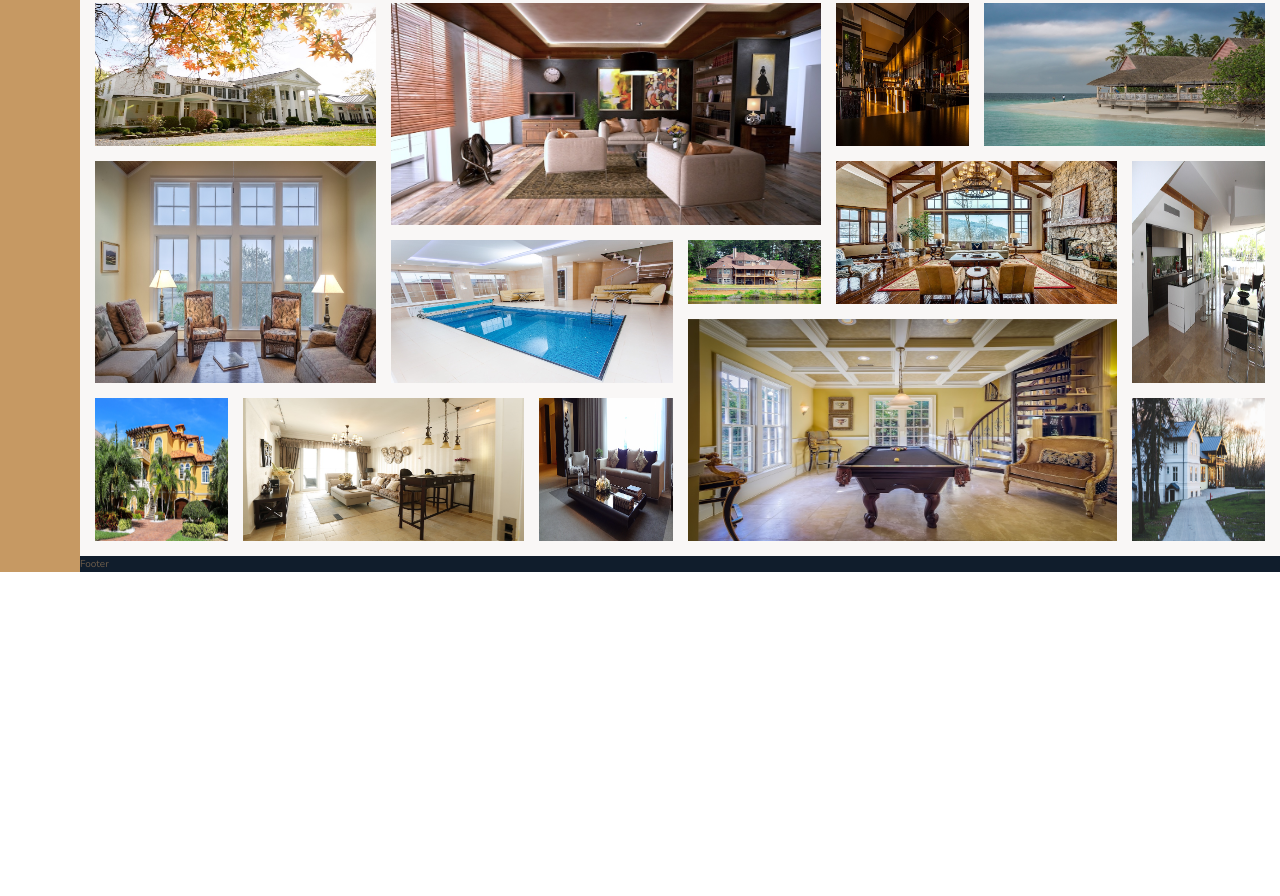
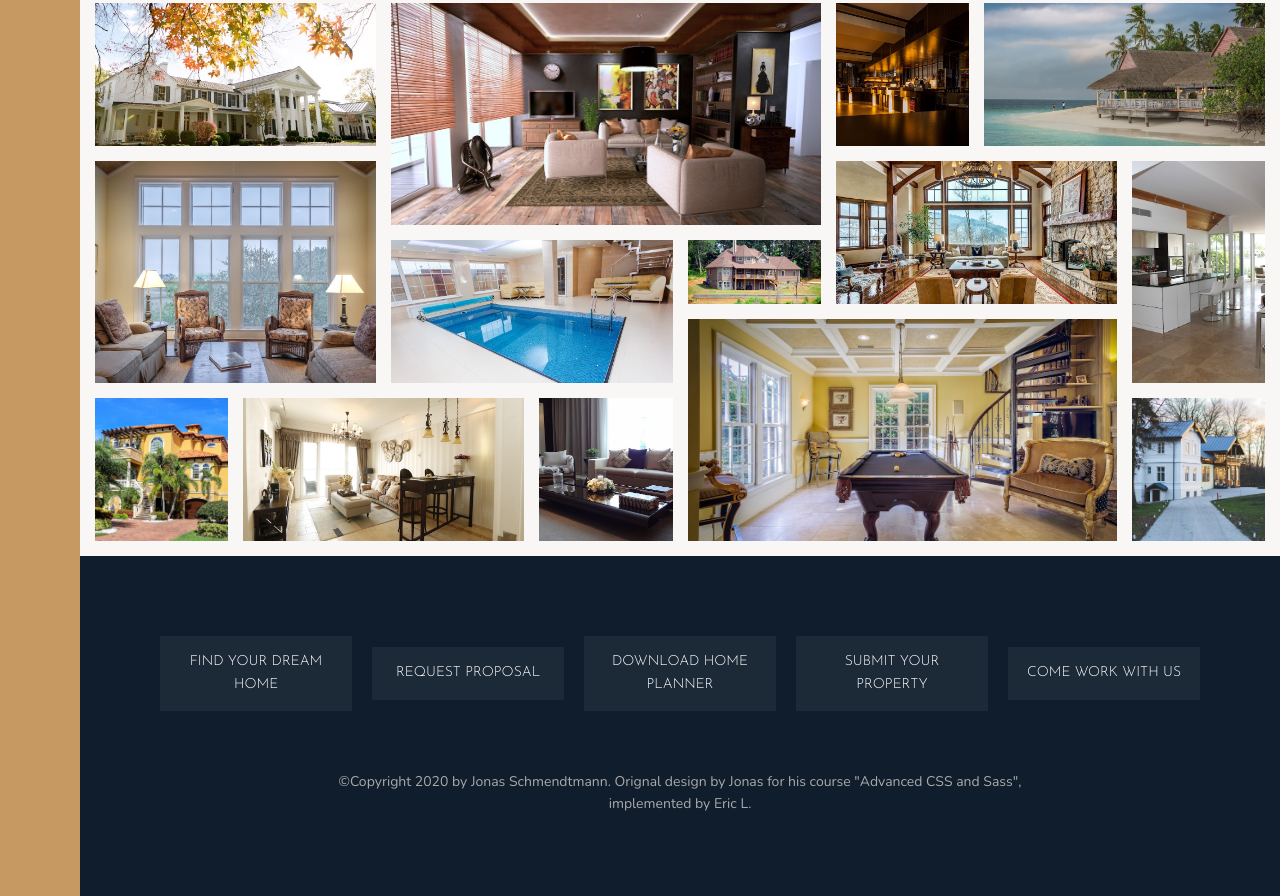
Before and after one commit to elavagni/Nexter, a website: page index.html in a window 1280 px wide. Shown: the part 3142-4038 px from the top of the page. Before the commit the page ends 3714 px from the top, so only its background shows below. Drawn offline with nearby package versions, Linux system fonts and the light colour scheme.

Commit message:
Added footer and copy-right

```diff
--- a/index.html
+++ b/index.html
@@ -352,7 +352,26 @@
 
         </section>
         <footer class="footer">
-            Footer
+            <ul class="nav">
+                <li class="nav__item">
+                    <a href="#" class="nav__link">Find your dream home</a>
+                </li>
+                <li class="nav__item">
+                    <a href="#" class="nav__link">Request proposal</a>
+                </li>
+                <li class="nav__item">
+                    <a href="#" class="nav__link">Download home planner</a>
+                </li>
+                <li class="nav__item">
+                    <a href="#" class="nav__link">Submit your property</a>
+                </li>
+                <li class="nav__item">
+                    <a href="#" class="nav__link">Come work with us</a>
+                </li>
+            </ul>
+            <p class="copyright">
+                &copyCopyright 2020 by Jonas Schmendtmann.  Orignal design by Jonas for his course "Advanced CSS and Sass", implemented by Eric L.
+            </p>
         </footer>
     </body>
 </html>
--- a/sass/_footer.scss
+++ b/sass/_footer.scss
@@ -1,4 +1,44 @@
 .footer {
     background-color: $color-secondary;
     grid-column: full-start / full-end;
+    padding: 8rem;
 }
+
+.nav {
+    list-style: none;
+    display: grid;
+    grid-template-columns: repeat(auto-fit, minmax(15rem, 1fr));
+    grid-gap: 2rem;
+    align-items: center;
+
+    &__link:link,
+    &__link:visited {
+        font-size: 1.4rem;
+        color: #fff;
+        text-decoration: none;
+        font-family: $font-display;
+        text-transform: uppercase;
+        text-align: center;
+        padding: 1.5rem;
+        display: block;
+        transition: all .2s;
+
+        background-color: rgba(#fff, .05);
+    }
+
+    &__link:hover,
+    &__link:visited {
+        background-color: rgba(#fff, .05);
+        transform: translateY(-3px);
+    }
+}
+
+.copyright {
+    font-size: 1.4rem;
+    color: $color-grey-light-2;
+    margin-top: 6rem;
+    text-align: center;
+    width: 70%;
+    margin-right: auto;
+    margin-left: auto;
+}
--- a/sass/_gallery.scss
+++ b/sass/_gallery.scss
@@ -9,7 +9,6 @@
     padding: 1.5rem;
 
     &__item {
-        object-fit: cover;
 
         &--1 {
             grid-row: 1 / span 2 ;
@@ -85,6 +84,7 @@
     &__img {
         width: 100%;
         height: 100%;
+        object-fit: cover;
         display: block;
     }
 }
```
Also changed, not shown: css/style.css.
